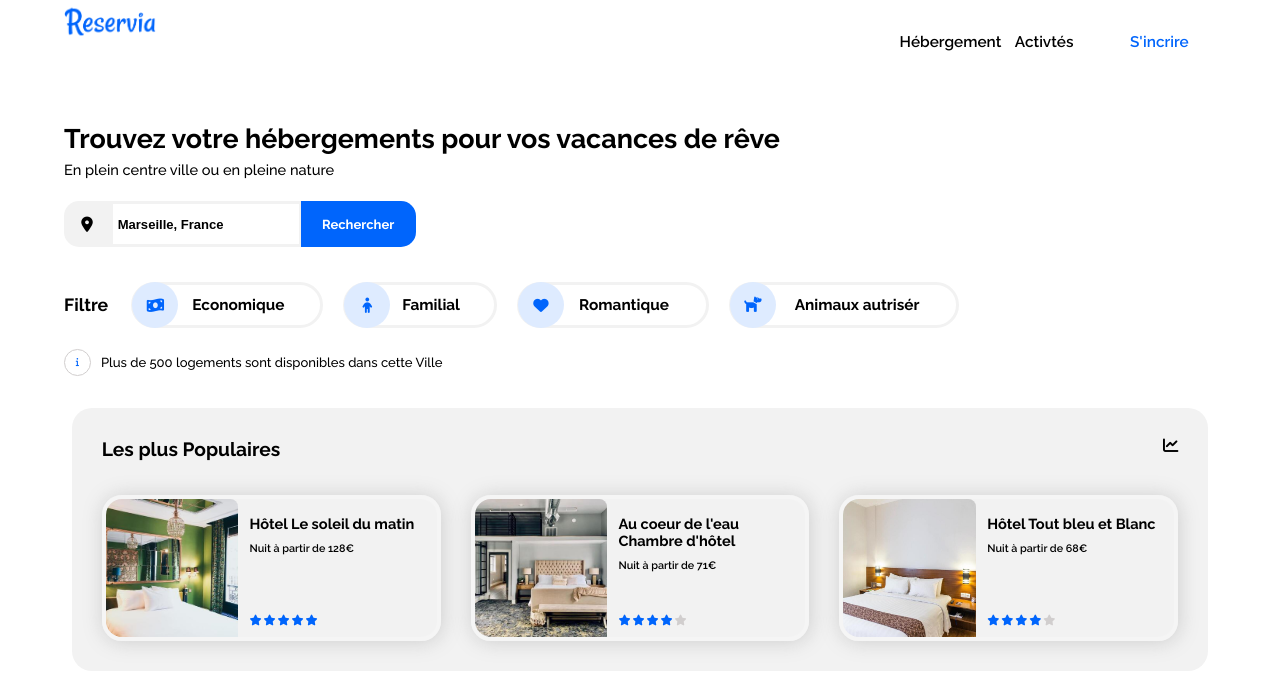
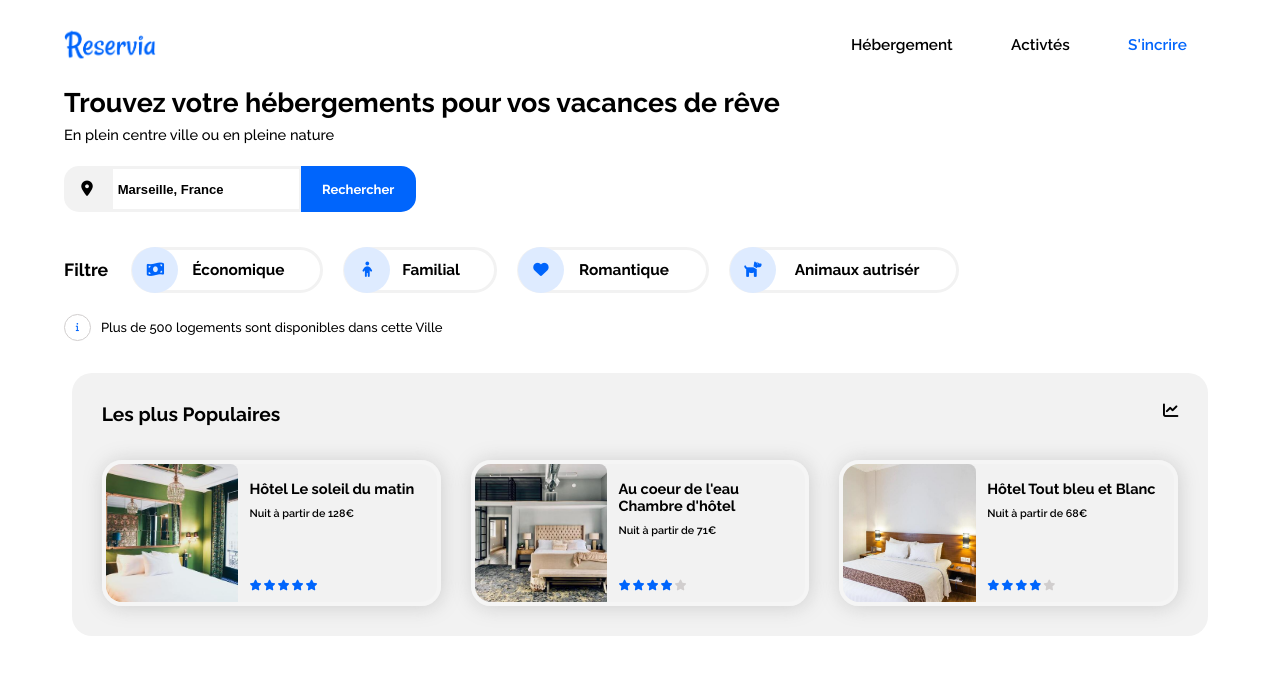
Before and after one commit to Boubamahir2/MahirAbubakar_P2_230328, a plain HTML site: page index.html in a window 1280 px wide. Shown: the top 679 px of the page. Drawn offline with Linux system fonts and the light colour scheme.

Commit message:
modif html

```diff
--- a/index.html
+++ b/index.html
@@ -58,22 +58,23 @@
   </head>
   <body>
     <div class="page">
+      <!--#HEADER-->
+      <header>
         <!--Nav-->
         <nav class="nav">
           <div id="logo" class="logo">
             <img src="images/logo/Reservia@3x.png" alt="logo" />
           </div>
 
-        <div class="nav_links">
-          <a class="nav_a link1" href="#bloc-main">Hébergement</a>
-          <a class="nav_a link2" href="#activites">Activtés</a>
-          <a class="nav_b" href="#">S'incrire</a>
-        </div>
+          <ul class="nav_links">
+            <li><a class="nav_a link1" href="#bloc-main">Hébergement</a></li>
+            <li><a class="nav_a link2" href="#activites">Activtés</a></li>
+            <li><a class="nav_b" href="#">S'incrire</a></li>
+          </ul>
         </nav>
         <!--la fin de nav-->
 
-      <!--#HEADER-->
-      <header class="bloc_header">
+        <div class="bloc_header">
           <div class="bloc_headerel">
             <div class="vacances">
               <h1 class="">
@@ -83,6 +84,7 @@
             </div>
 
             <!--bar researche-->
+            <form>
               <div class="bloc_research">
                 <div class="iconSize iconSizemap">
                   <i class="fas fa-map-marker-alt"></i>
@@ -104,15 +106,16 @@
                   </label>
                 </div>
               </div>
+            </form>
             <!--fin bar researche-->
 
             <!--#Filtre-->
-          <div class="filter">
+            <section class="filter">
               <h3 class="">Filtre</h3>
               <div class="filter-container">
                 <div class="bloc-fas bloc-fasEconomique">
                   <i class="fas fa-money-bill-wave fa-lg filtreIcons"></i>
-                <div class="icons-text Economique">Economique</div>
+                  <div class="icons-text Economique">Économique</div>
                 </div>
 
                 <div class="bloc-fas bloc-fasfamilial iconeAside">
@@ -130,7 +133,7 @@
                   <div class="icons-text animal">Animaux autrisér</div>
                 </div>
               </div>
-          </div>
+            </section>
             <!--fin de filtre-->
 
             <!--Infos-->
@@ -142,12 +145,13 @@
             </div>
             <!--fin info -->
           </div>
+        </div>
       </header>
       <!--la fin de header-->
 
       <!--section hebergement-->
       <main id="bloc-main" class="main">
-        <article class="bloc-article">
+        <div class="bloc-article">
           <h2>Hébergements à Marseille</h2>
           <div class="hebergements">
             <!--hotel auberge-->
@@ -291,7 +295,7 @@
           </div>
 
           <a href=""><p class="Afficher-plus">Afficher plus</p></a>
-        </article>
+        </div>
 
         <!-- aside -->
         <aside class="bloc-aside">
@@ -390,7 +394,7 @@
 
             <!--Fort de Pomégues-->
             <div class="card-box card box">
-              <div class="Fort-Pomégues Fort-Pomegues inner_card bg-shadow-sh">
+              <div class="Fort-Pomégues Fort-Pomegues inner_card">
                 <div class="image3">
                   <img
                     src="images/activites/3_medium/paul-hermann-QFTrLdQIRhI-unsplash.jpg"
@@ -402,7 +406,7 @@
                 </div>
               </div>
 
-              <div class="inner_card bg-shadow">
+              <div class="inner_card  block-frioules">
                 <div class="image3">
                   <img
                     src="images/activites/3_medium/kevin-hikari-rV_Qd1l-VXg-unsplash.jpg"
@@ -453,6 +457,9 @@
               </div>
             </div>
           </div>
+
+
+
         </div>
       </section>
     </div>
```
Lines whose indentation alone changed are shown as unchanged.
